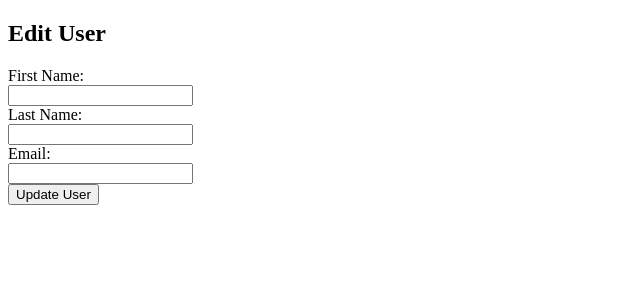
After one commit to Shamwao/db_connection, a Flask app: template user_cr/templates/edit.html in a window 1280 px wide. The commit adds this page. Shown: the top 300 px of the page, without its empty margins (0-640 px from the left). Run offline with Flask 2, Linux system fonts and the light colour scheme; the template is opened without the code that fills it, so the values that code supplies are empty.

Commit message:
add CRUD

```diff
--- a/user_cr/server.py
+++ b/user_cr/server.py
@@ -2,7 +2,7 @@ from users import User
 from flask import Flask, render_template, request, redirect
 
 
-app = Flask(__name__)
+app= Flask(__name__)
 
 
 @app.route("/")
@@ -22,7 +22,33 @@ def create():
     User.save(request.form)
     return redirect("/users")
 
+@app.route("/user/<int:id>")
+def read_one(id):
+    data = {
+        "id": id
+    }
+    User.get_one(data)
+    return render_template("read_one.html", user = User.get_one(data))
 
+@app.route("/user/destroy/<int:id>")
+def destroy(id):
+    data = {
+        "id": id
+    }
+    User.destroy(data)
+    return redirect ("/users")
+
+@app.route("/user/edit/<int:id>")
+def edit_one(id):
+    data = {
+        "id": id
+    }
+    return render_template ("edit.html", user=User.get_one(data))
+
+@app.route('/user/update', methods = ['POST'])
+def update():
+    User.update(request.form)
+    return redirect ("/users")
 
 if __name__ == "__main__":
     app.run(debug=True)
--- /dev/null
+++ b/user_cr/templates/edit.html
@@ -0,0 +1,36 @@
+<!DOCTYPE html>
+<html lang="en">
+<head>
+    <meta charset="UTF-8">
+    <meta http-equiv="X-UA-Compatible" content="IE=edge">
+    <meta name="viewport" content="width=device-width, initial-scale=1.0">
+    <script src="https://cdn.jsdelivr.net/npm/@popperjs/core@2.11.5/dist/umd/popper.min.js" integrity="sha384-Xe+8cL9oJa6tN/veChSP7q+mnSPaj5Bcu9mPX5F5xIGE0DVittaqT5lorf0EI7Vk" crossorigin="anonymous"></script>
+<script src="https://cdn.jsdelivr.net/npm/bootstrap@5.2.0/dist/js/bootstrap.min.js" integrity="sha384-ODmDIVzN+pFdexxHEHFBQH3/9/vQ9uori45z4JjnFsRydbmQbmL5t1tQ0culUzyK" crossorigin="anonymous"></script>
+    <title>Edit</title>
+</head>
+<body>
+        <form action ="/user/update" method="post">
+            <h2>Edit User </h2>
+            <div class="mb-3 row">
+                <input type="hidden" name="id" value={{user.id}}>
+                <label for="first_name" class="col-sm-2 col-form-label">First Name: </label>
+                <div class="col-sm-10">
+                <input type="text" name="first_name" value="{{user.first_name}}">
+                </div>
+            </div>
+            <div class="mb-3 row">
+                <label for="last_name" class="col-sm-2 col-form-label">Last Name: </label>
+                <div class="col-sm-10">
+                <input type="text" name="last_name" value="{{user.last_name}}">
+                </div>
+            </div>
+            <div class="mb-3 row">
+                <label for="staticEmail" class="col-sm-2 col-form-label">Email: </label>
+                <div class="col-sm-10">
+                <input type="text" name="email" value="{{user.email}}">
+                </div>
+            </div>
+            <input type="submit" value="Update User" class="btn btn-success">
+    </form>
+</body>
+</html>
```
Also changed, not shown: user_cr/templates/new_user.html (+13 -20 lines), user_cr/templates/read_one.html (added, +18 -0 lines), user_cr/templates/users.html (+7 -4 lines), user_cr/users.py (+23 -3 lines).
